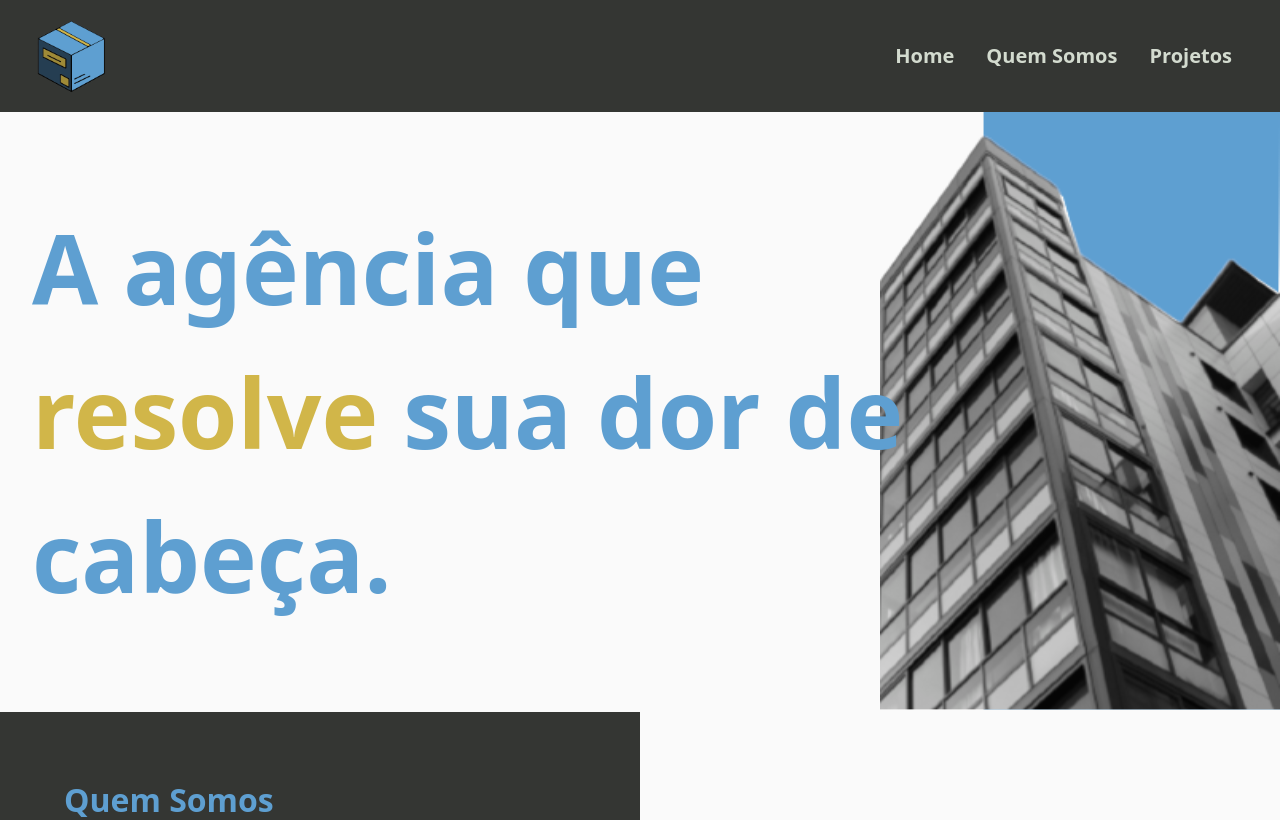
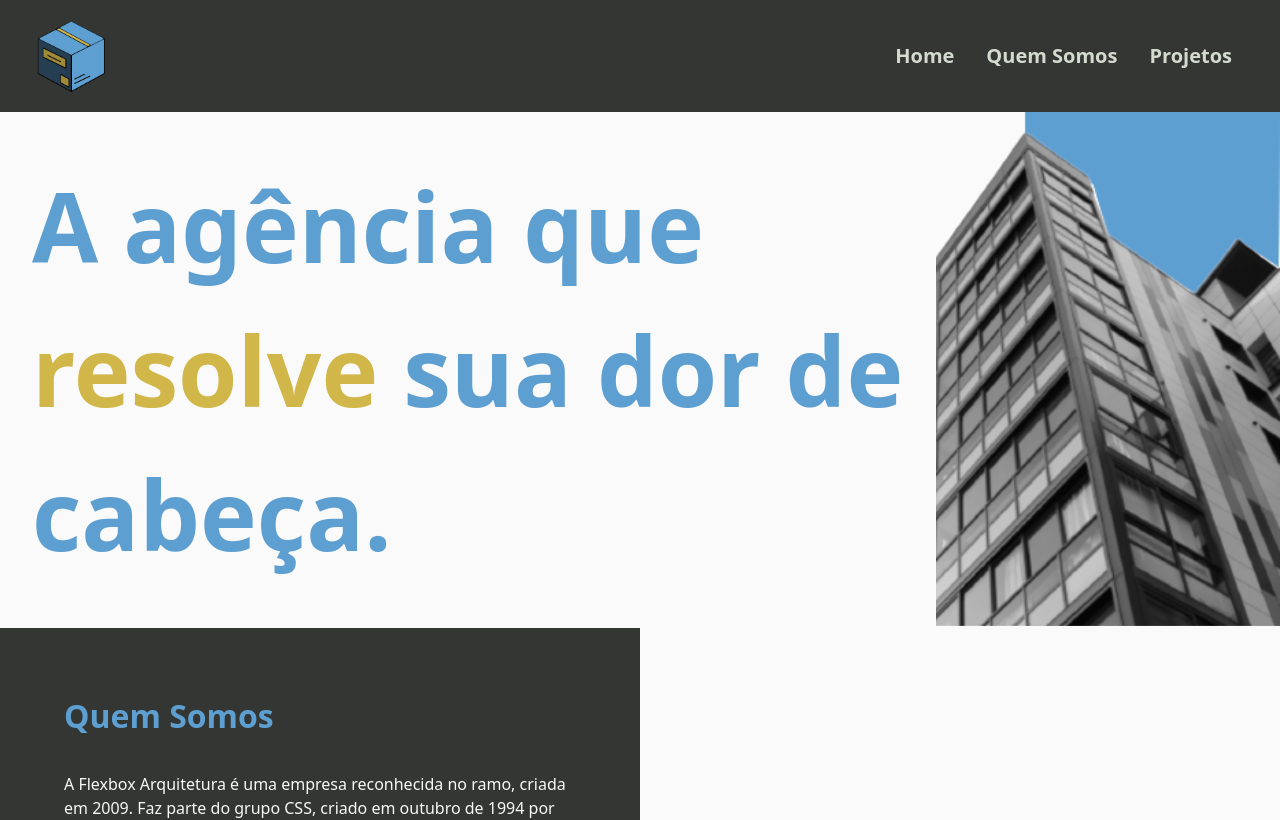
Before and after one commit to DanielCatania/flexbox-arquitetura, a Next.js app in the folder app/: page / in a window 1280 px wide. Shown: the top 820 px of the page. Built offline with nearby package versions, Linux system fonts and the light colour scheme.

Commit message:
style: pinning the header

```diff
--- a/app/src/patterns/Header/index.tsx
+++ b/app/src/patterns/Header/index.tsx
@@ -3,7 +3,9 @@ import Menu from "@/components/Menu";
 
 export default function Header() {
   return (
-    <header className="px-4 py-2 lg:px-8 lg:py-4 bg-neutral-150 flex justify-between items-center">
+    <header
+      className="fixed right-0 left-0 top-0 px-4 py-2 lg:px-8 lg:py-4 bg-neutral-150 flex justify-between items-center"
+    >
       <Logo />
       <Menu />
     </header>
--- a/app/src/screens/HomeScreen/index.tsx
+++ b/app/src/screens/HomeScreen/index.tsx
@@ -6,12 +6,14 @@ import Horizon from "./Horizon";
 
 export default function Home() {
   return (
-    <>
+    <main
+      className="pt-[56px] sm:pt-[78px] md:pt-[112px]"
+    >
       <Header />
       <Banner />
       <About />
       <Horizon />
       <Footer />
-    </>
+    </main>
   );
 }
--- a/app/src/styles/globals.css
+++ b/app/src/styles/globals.css
@@ -2,6 +2,6 @@
 @tailwind components;
 @tailwind utilities;
 
-html, body, #__next {
+html, body, #__next, main {
   height: 100%;
 }
```
